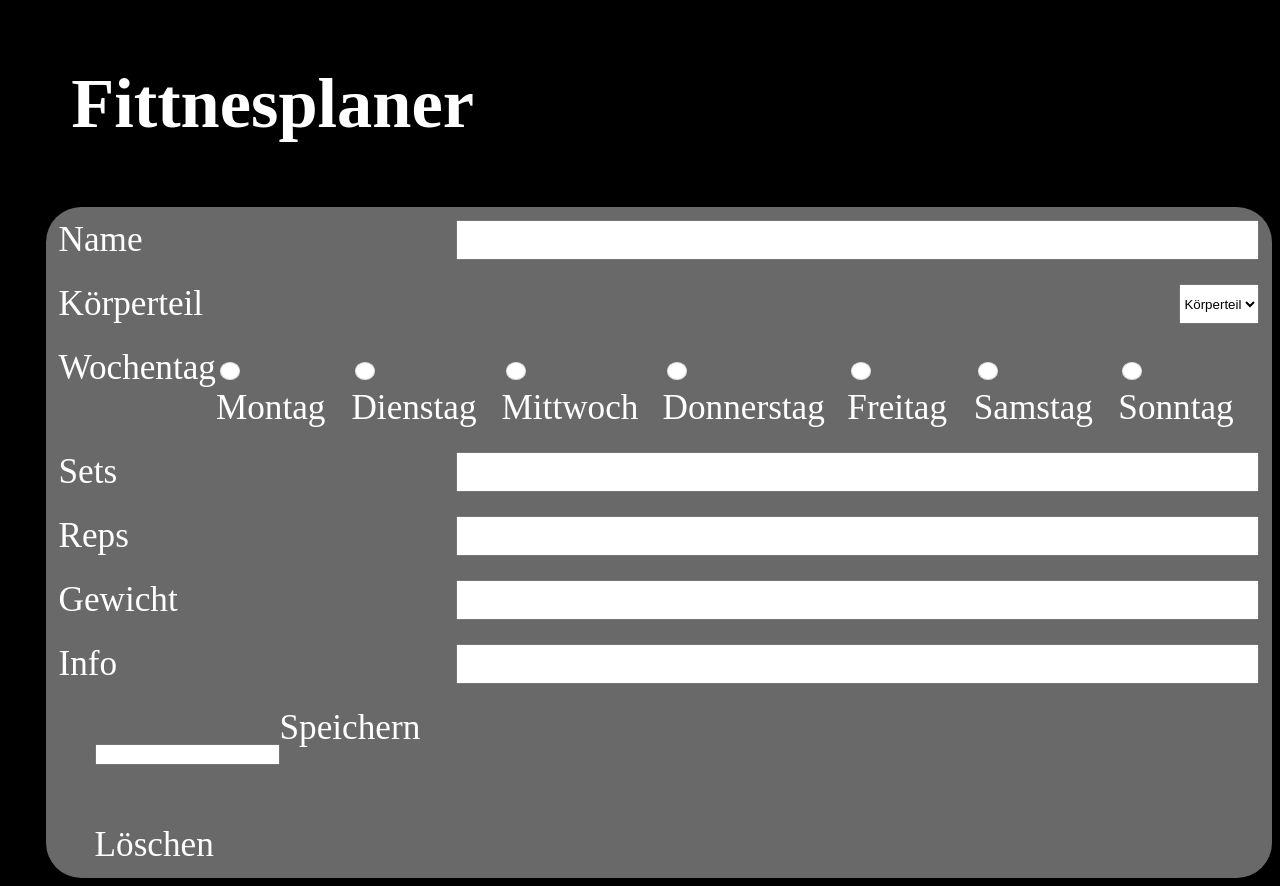
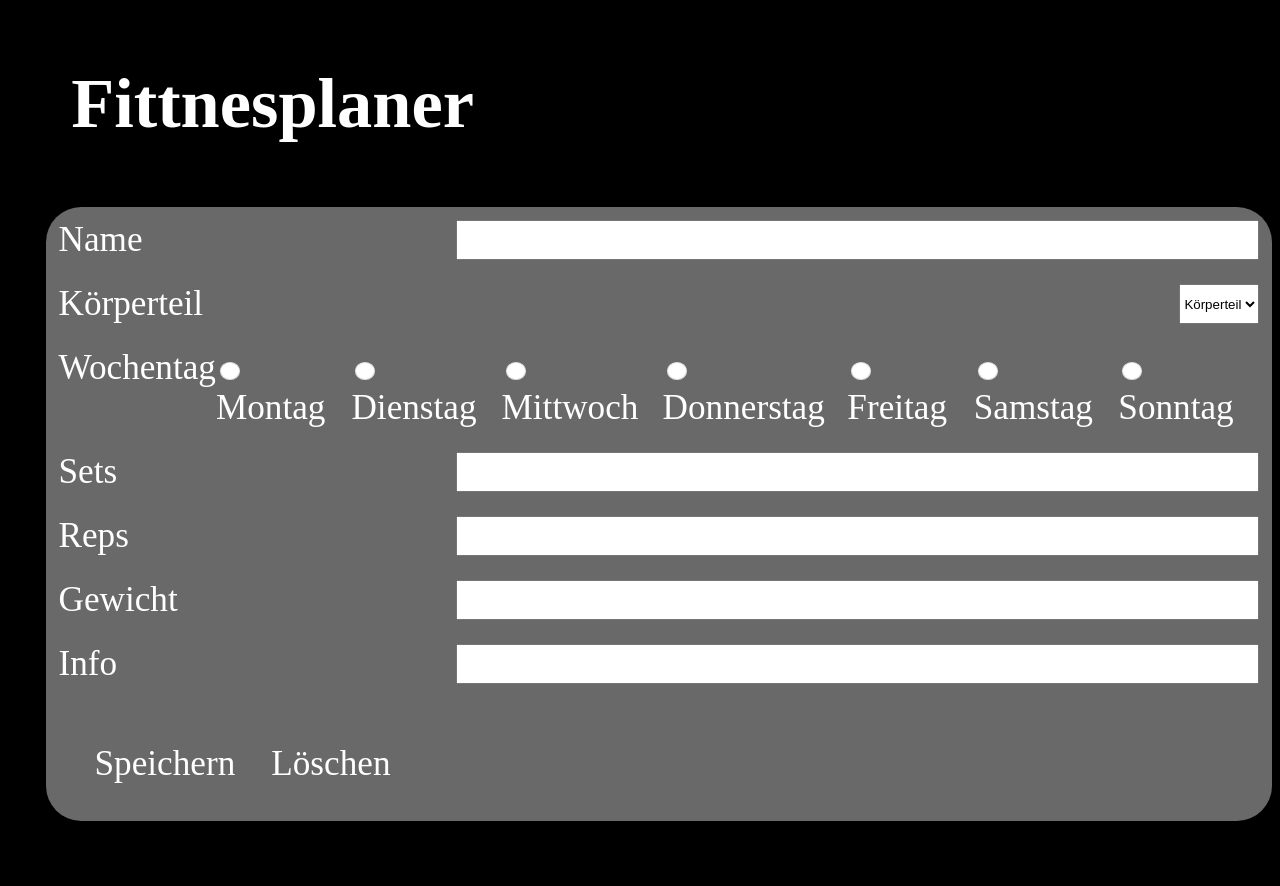
Before and after one commit to Alznex/Fitnessplan, a plain HTML site: page index.html in a window 1280 px wide. Both pictures are taken after a click on the element "+ Hinzufügen". After the commit the page ends 829 px from the top, so only its background shows below. Drawn offline with Linux system fonts and the light colour scheme.

Commit message:
mistake fixed

```diff
--- a/index.html
+++ b/index.html
@@ -94,7 +94,7 @@
                 </div >
                 <input class="normal_input content" id="ID" name="ID">
                 <div class="absatz">
-                    <input class="button" id="speichern">Speichern</div>
+                    <div class="button" id="speichern">Speichern</div>
                     <div class="button" id="loeschen">Löschen</div>
                 </div>
 
```
